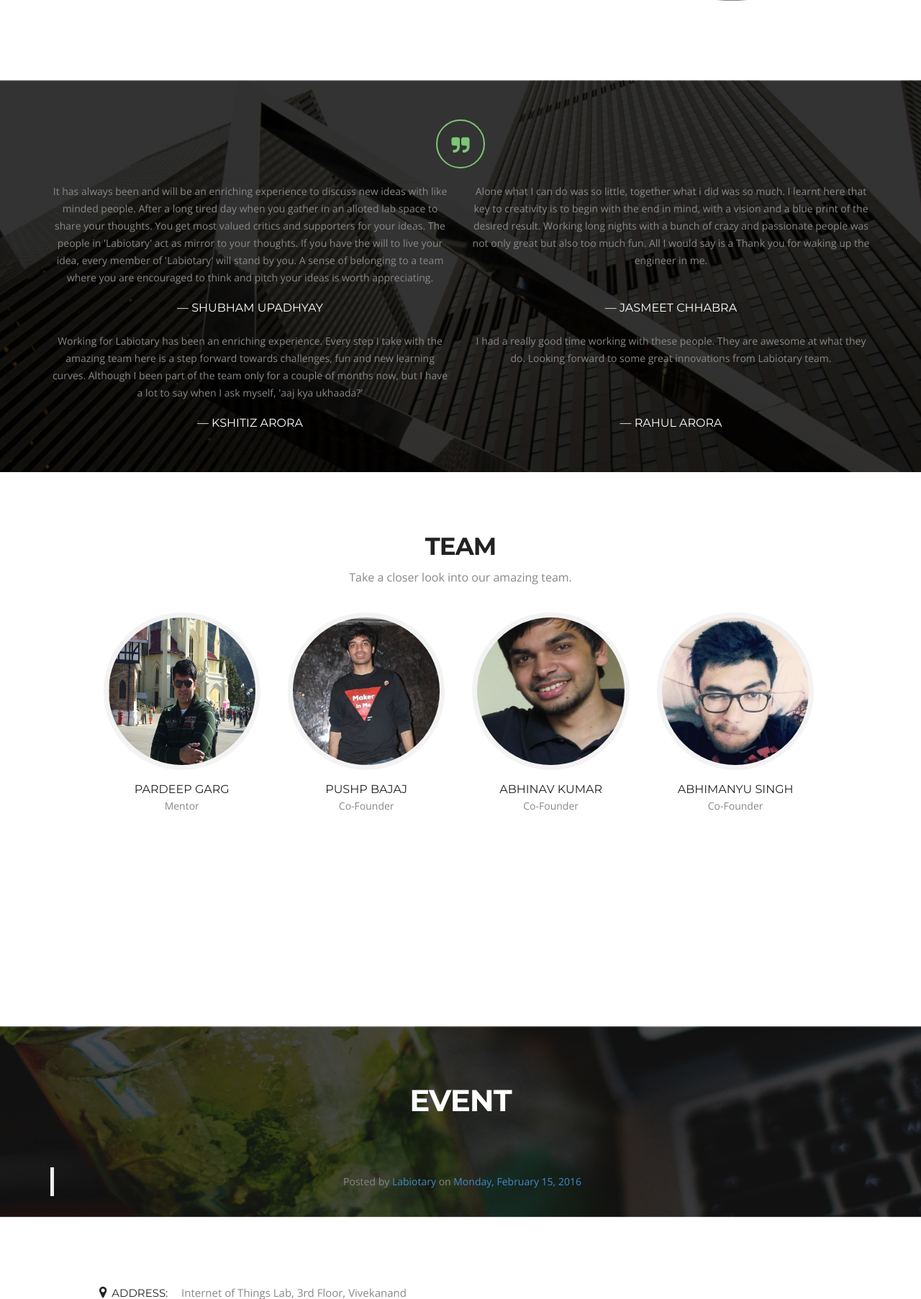
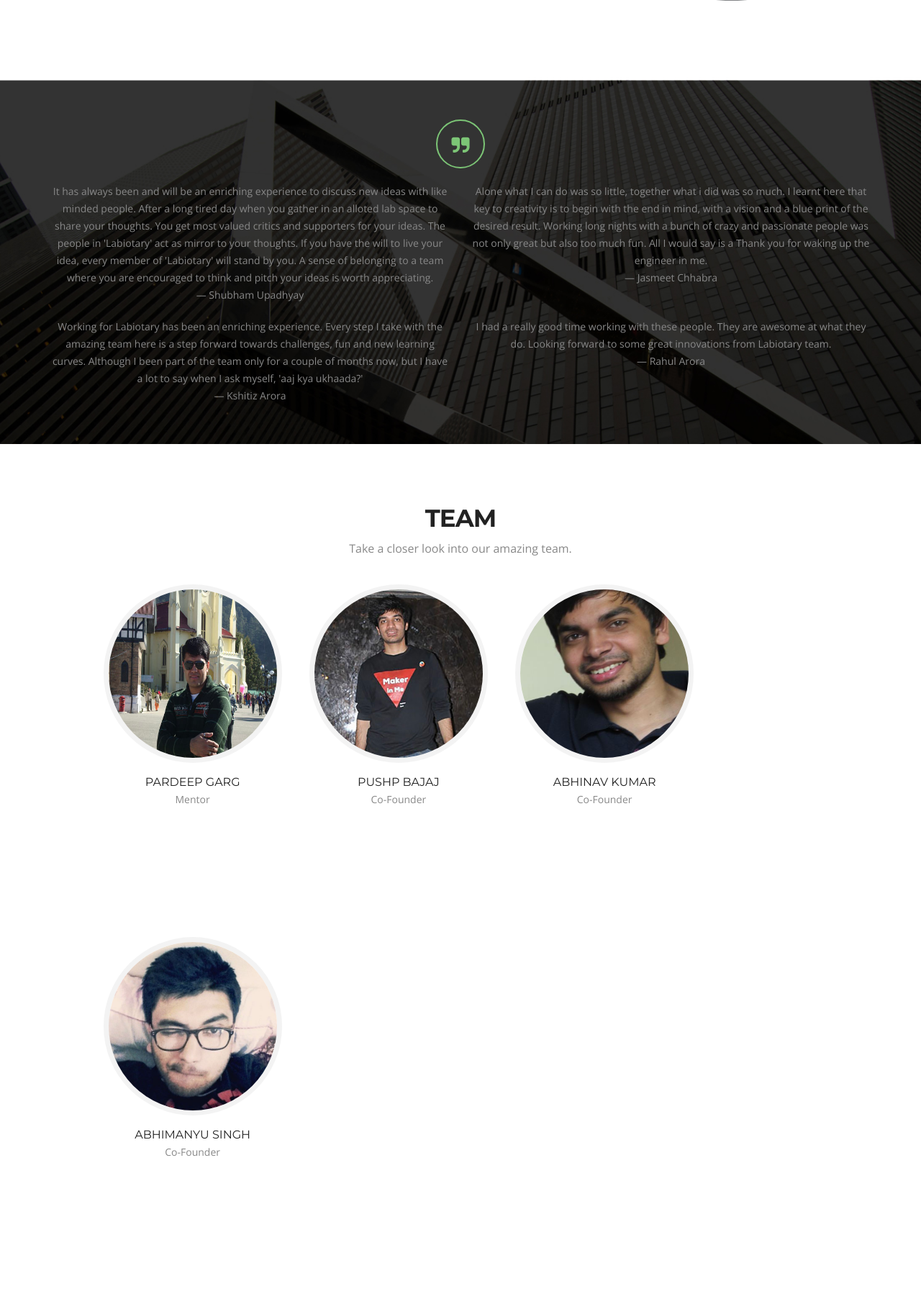
Before and after one commit to bishops1101/labiotary.github.io, a PHP site: page / in a window 1280 px wide. Shown: the part 1456-3261 px from the top of the page at 72% size. Run offline with PHP 8.4, Linux system fonts and the light colour scheme; a map, chart or similar area stays blank; some libraries are stand-ins or nearby versions.

Commit message:
Fixed layout of image

```diff
--- a/css/style.css
+++ b/css/style.css
@@ -492,7 +492,7 @@ border: 2px solid #fff;
 	margin:0 auto;
 }
 .team-leader-box{
-	width:22%;
+	width:25%;
 	margin-right: 3.82979%;
 	height: 490px;
 	overflow: hidden;
@@ -503,7 +503,7 @@ border: 2px solid #fff;
 	margin-bottom:24px;
 	display:block;
 }
-.team-leader-box:nth-of-type(4n+0){ margin:0;}
+.team-leader-box:nth-of-type(3n+0){ margin:0;}
 .team-leader{
 	width:auto;
 	height:auto;
--- a/index.html
+++ b/index.html
@@ -121,53 +121,27 @@
         <div class="row">&nbsp;</div>
        <div class="row">
          <div class="col-lg-6">
-             <p>It has always been and will be an enriching experience to discuss new ideas with like minded people. After a long tired day when you gather in an alloted lab space to share your thoughts. You get most valued critics and supporters for your ideas. The people in 'Labiotary' act as mirror to your thoughts. If you have the will to live your idea, every member of 'Labiotary' will stand by you. A sense of belonging to a team where you are encouraged to think and pitch your ideas is worth appreciating.</p>
+             <p>It has always been and will be an enriching experience to discuss new ideas with like minded people. After a long tired day when you gather in an alloted lab space to share your thoughts. You get most valued critics and supporters for your ideas. The people in 'Labiotary' act as mirror to your thoughts. If you have the will to live your idea, every member of 'Labiotary' will stand by you. A sense of belonging to a team where you are encouraged to think and pitch your ideas is worth appreciating. <br>— Shubham Upadhyay</p>
          </div>
          <div class="col-lg-6">
-            <p>Alone what I can do was so little, together what i did was so much. I learnt here that key to creativity is to begin with the end in mind, with a vision and a blue print of the desired result. Working long nights with a bunch of crazy and passionate people was not only great but also too much fun. All I would say is a Thank you for waking up the engineer in me.</p>
+            <p>Alone what I can do was so little, together what i did was so much. I learnt here that key to creativity is to begin with the end in mind, with a vision and a blue print of the desired result. Working long nights with a bunch of crazy and passionate people was not only great but also too much fun. All I would say is a Thank you for waking up the engineer in me. <br>— Jasmeet Chhabra</p>
         </div>
     </div>
-    <div class="row">
-        <div class="col-lg-6"><ul class="client wow fadeIn delay-05s">
-            <li><a href="#">
-                <h3>— Shubham Upadhyay</h3>
-                <span></span>
-            </a></li>
-        </ul></div>
-        <div class="col-lg-6"><ul class="client wow fadeIn delay-05s">
-                <li><a href="#">
-                    <h3>— Jasmeet Chhabra</h3>
-                    <span></span>
-                </a></li>
-            </ul></div>
 
-    </div>
     <div class="row">&nbsp;</div>
     <div class="row">
         <div class="col-lg-6">
-            <p>Working for Labiotary has been an enriching experience. Every step I take with the amazing team here is a step forward towards challenges, fun and new learning curves. Although I been part of the team only for a couple of months now, but I have a lot to say when I ask myself, 'aaj kya ukhaada?'</p>
+            <p>Working for Labiotary has been an enriching experience. Every step I take with the amazing team here is a step forward towards challenges, fun and new learning curves. Although I been part of the team only for a couple of months now, but I have a lot to say when I ask myself, 'aaj kya ukhaada?' <br>— Kshitiz Arora</p>
+
 
         </div>
 
         <div class="col-lg-6">
-            <p>I had a really good time working with these people. They are awesome at what they do. Looking forward to some great innovations from Labiotary team.</p>
+            <p>I had a really good time working with these people. They are awesome at what they do. Looking forward to some great innovations from Labiotary team. <br>— Rahul Arora</p>
+
         </div>
     </div>
-    <div class="row">
-        <div class="col-lg-6"><ul class="client wow fadeIn delay-05s">
-            <li><a href="#">
-                <h3>— Kshitiz Arora</h3>
-                <span></span>
-            </a></li>
-        </ul></div>
-        <div class="col-lg-6"><ul class="client wow fadeIn delay-05s">
-                <li><a href="#">
-                    <h3>— Rahul Arora</h3>
-                    <span></span>
-                </a></li>
-            </ul></div>
 
-    </div>
 </div>
 
 </section><!--main-section client-part-end-->
```
Also changed, not shown: img/team-leader-pic1.jpg.
